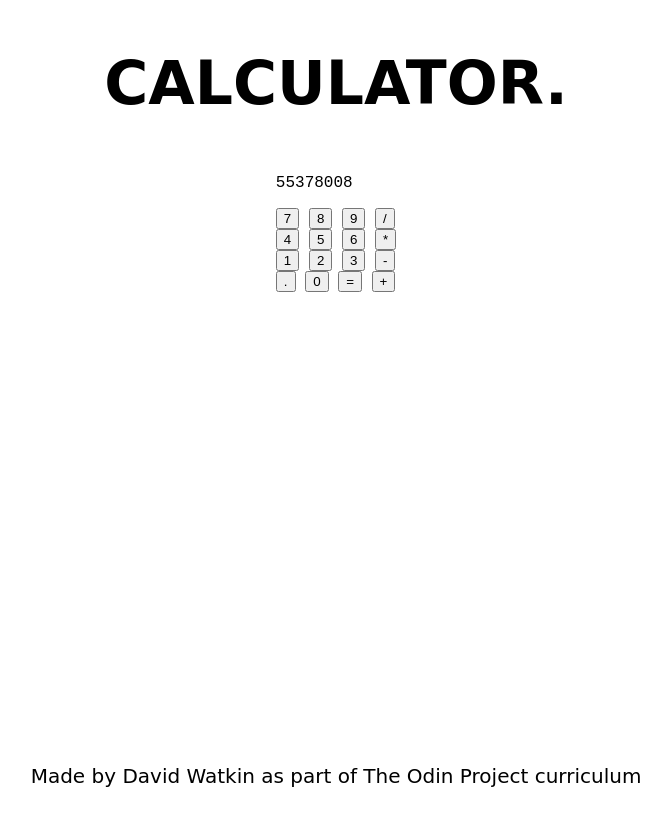
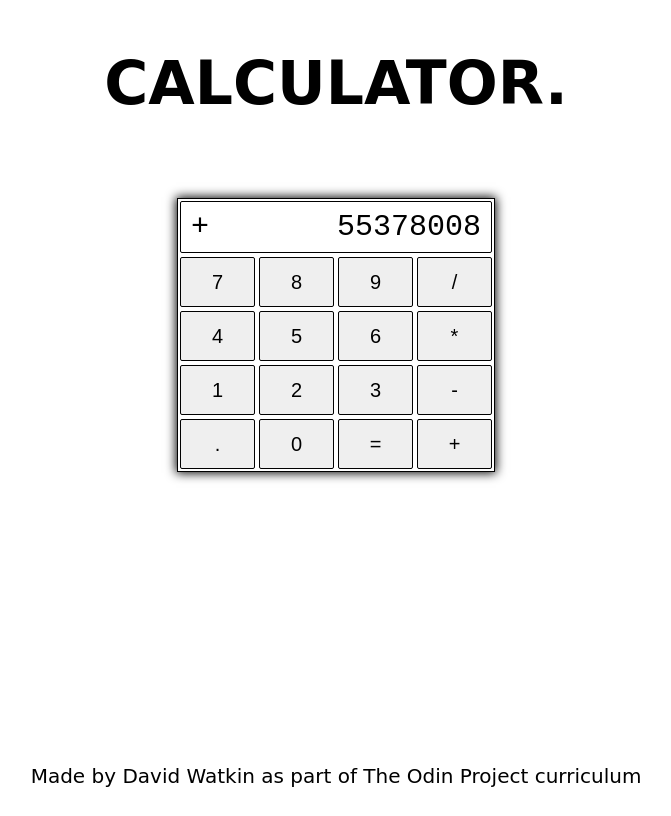
Before and after one commit to davecode2019/calculator, a plain HTML site: page index.html in a window 1280 px wide. Shown: the whole page, without its empty margins (304-975 px from the left). Drawn offline with Linux system fonts and the light colour scheme; a web font is replaced by a local one.

Commit message:
Styling progressed

```diff
--- a/index.html
+++ b/index.html
@@ -21,7 +21,8 @@
     <main>
       <div class="calculator">
         <div class="display">
-          <p>55378008</p>
+          <p class="operator-display">+</p>
+          <p class="number-display">55378008</p>
         </div>
         <div class="buttons">
           <div class="button-row">
--- a/style.css
+++ b/style.css
@@ -1,3 +1,9 @@
+/* BORDER SWITCH FOR DESIGN */
+
+/* * {
+  border: 1px solid red;
+} */
+
 /* GENERAL STYLES */
 
 body {
@@ -16,6 +22,7 @@ header {
 }
 
 main {
+  margin-top: 40px;
   display: flex;
   justify-content: center;
   align-items: center;
@@ -29,3 +36,51 @@ footer {
   justify-content: center;
   align-items: center;
 }
+
+button {
+  padding: 0;
+  margin: 0;
+}
+
+/* CALCULATOR STYLES */
+
+.calculator {
+  border: 1px solid black;
+  box-shadow: 0 0 10px 1px;
+}
+
+.display {
+  display: flex;
+  justify-content: space-between;
+  align-items: center;
+  height: 50px;
+  padding: 0 10px;
+  margin: 2px;
+  font-size: 30px;
+  border: 1px solid black;
+  border-radius: 2px;
+}
+
+.operator-display {
+  text-align: left;
+}
+
+.number.display {
+  text-align: right;
+}
+
+.button-row {
+  display: flex;
+}
+
+.number,
+.decimal,
+.operator {
+  padding: 0;
+  margin: 2px;
+  width: 75px;
+  height: 50px;
+  font-size: 20px;
+  border: 1px solid black;
+  border-radius: 2px;
+}
```
